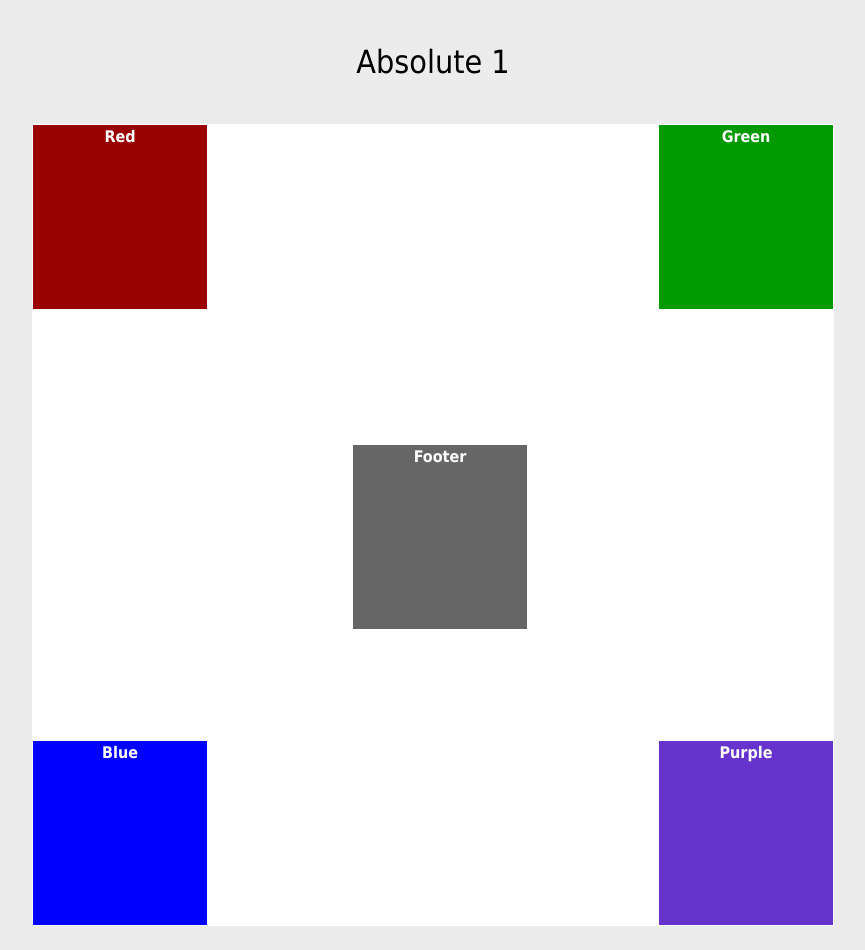
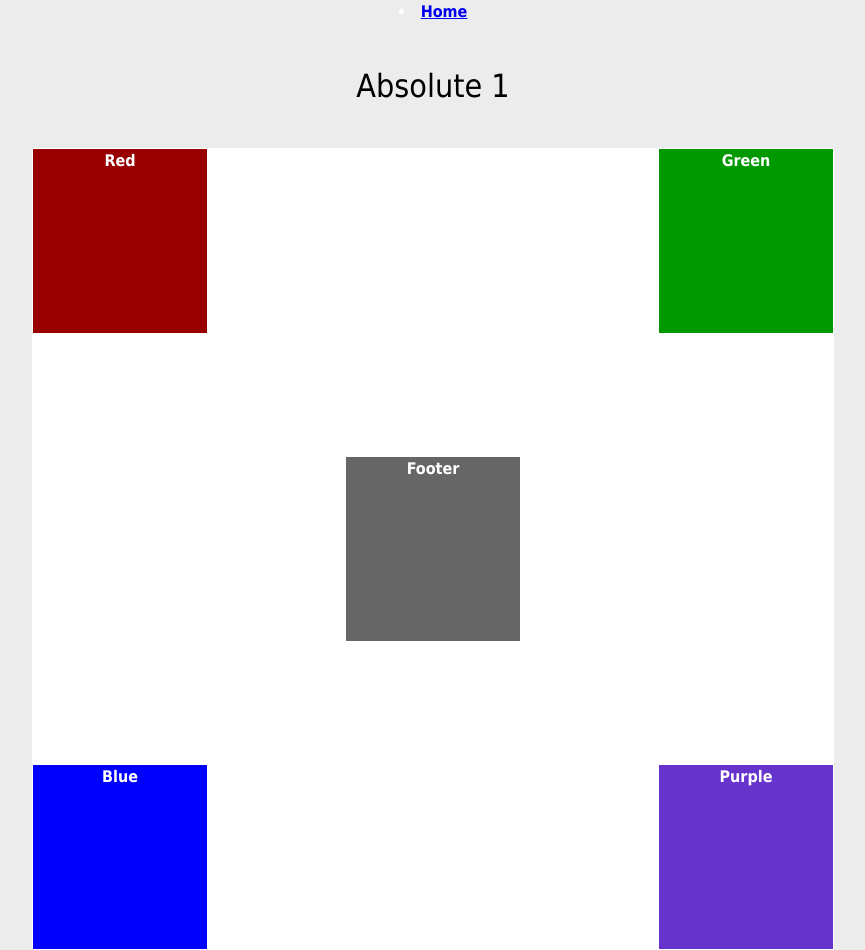
Before and after one commit to JaredJohnsonUALR/ifsc-1310, a plain HTML site: page positioning-lab/absolute-2.html in a window 1280 px wide. Shown: the whole page, without its empty margins (207-1072 px from the left). Before the commit the page ends 926 px from the top, so only its background shows below. Drawn offline with Linux system fonts and the light colour scheme.

Commit message:
Added home buttons to lab tabs

```diff
--- a/positioning-lab/absolute-2.html
+++ b/positioning-lab/absolute-2.html
@@ -69,8 +69,9 @@ body {
 	width:174px;
 	height:184px;
 	position:absolute;
-	top:40%;
-	left:40%;
+	top:50%;
+	left:50%;
+	transform: translate(-50%, -50%);
 }
 h1 {
 	color: #000;
@@ -81,6 +82,7 @@ h1 {
 </head>
 
 <body>
+<li><a href="../index.html">Home</a></li>
 <h1>Absolute 1</h1>
 <div id="wrapper">
   <div id="red">Red</div>
```
Also changed, not shown: positioning-lab/absolute-1.html (+2 -1 lines), positioning-lab/float-1.html (+1 -0 lines), positioning-lab/float-2.html (+1 -0 lines).
